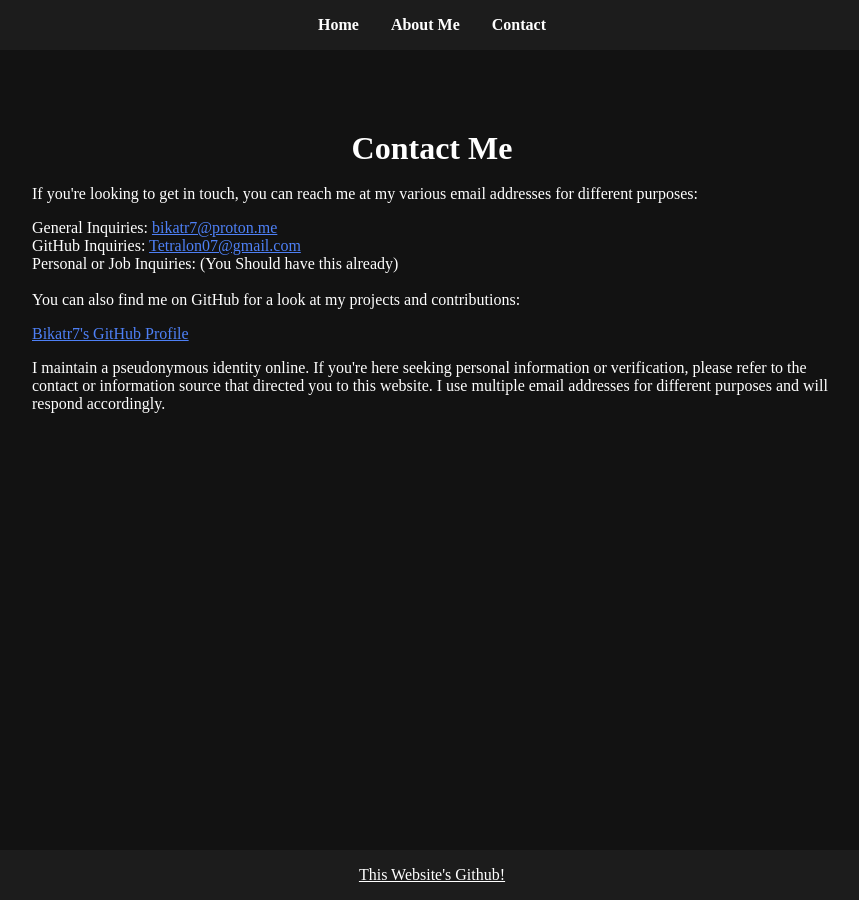
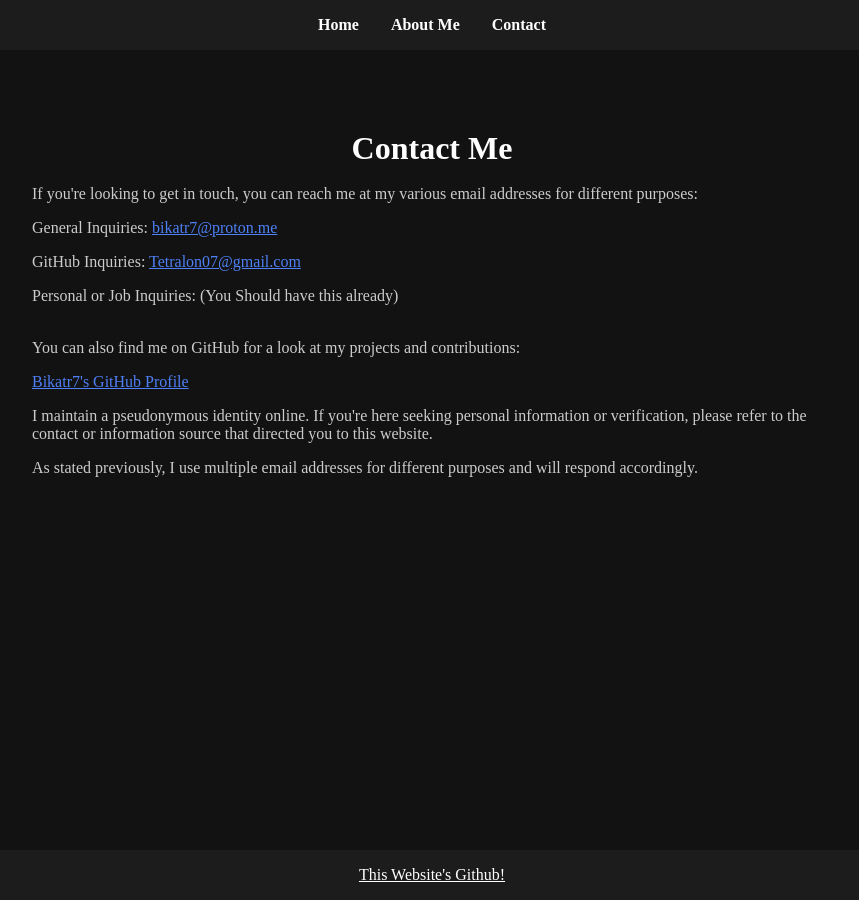
Before and after one commit to Bikatr7/bikatr7.github.io, a Jekyll site: the page built from contact.html, in a window 1280 px wide. Shown: the whole page, without its empty margins (208-1067 px from the left). Built offline with Jekyll 4.4.1, drawn with Linux system fonts in a browser that asks for light colours.

Commit message:
redid contact to be more left centered

```diff
--- a/contact.html
+++ b/contact.html
@@ -16,27 +16,35 @@
   <p><br></bl>You can also find me on GitHub for a look at my projects and contributions:</p>
   <p><a href="https://github.com/bikatr7" target="_blank">Bikatr7's GitHub Profile</a></p>
 
-  <p>I maintain a pseudonymous identity online. If you're here seeking personal information or verification, please refer to the contact or information source that directed you to this website. I use multiple email addresses for different purposes and will respond accordingly.</p>
+  <p>I maintain a pseudonymous identity online. If you're here seeking personal information or verification, please refer to the contact or information source that directed you to this website.</p>
+  <P>As stated previously, I use multiple email addresses for different purposes and will respond accordingly.</P>
 </div>
 
 <style>
 .contact-page {
   max-width: 800px;
-    margin: 0 auto;
+  margin: 0 auto; /* This centers the .contact-page block */
   padding: 2rem;
   color: #ffffff;
+  text-align: left; /* This aligns the text to the left */
 }
+
 .contact-page h1 {
   color: #ffffff;
-    text-align: center;
+  text-align: center; /* This centers the text of h1 elements */
 }
+
 .contact-page ul {
   list-style-type: none;
+  padding: 0; /* Removes padding for list */
 }
+
 .contact-page a {
   color: #4e80f6;
 }
-  .contact-page p {
+
+.contact-page p, .contact-page li {
+  color: #cccccc;
   margin-bottom: 1rem;
 }
 </style>
```
Lines whose indentation alone changed are shown as unchanged.
